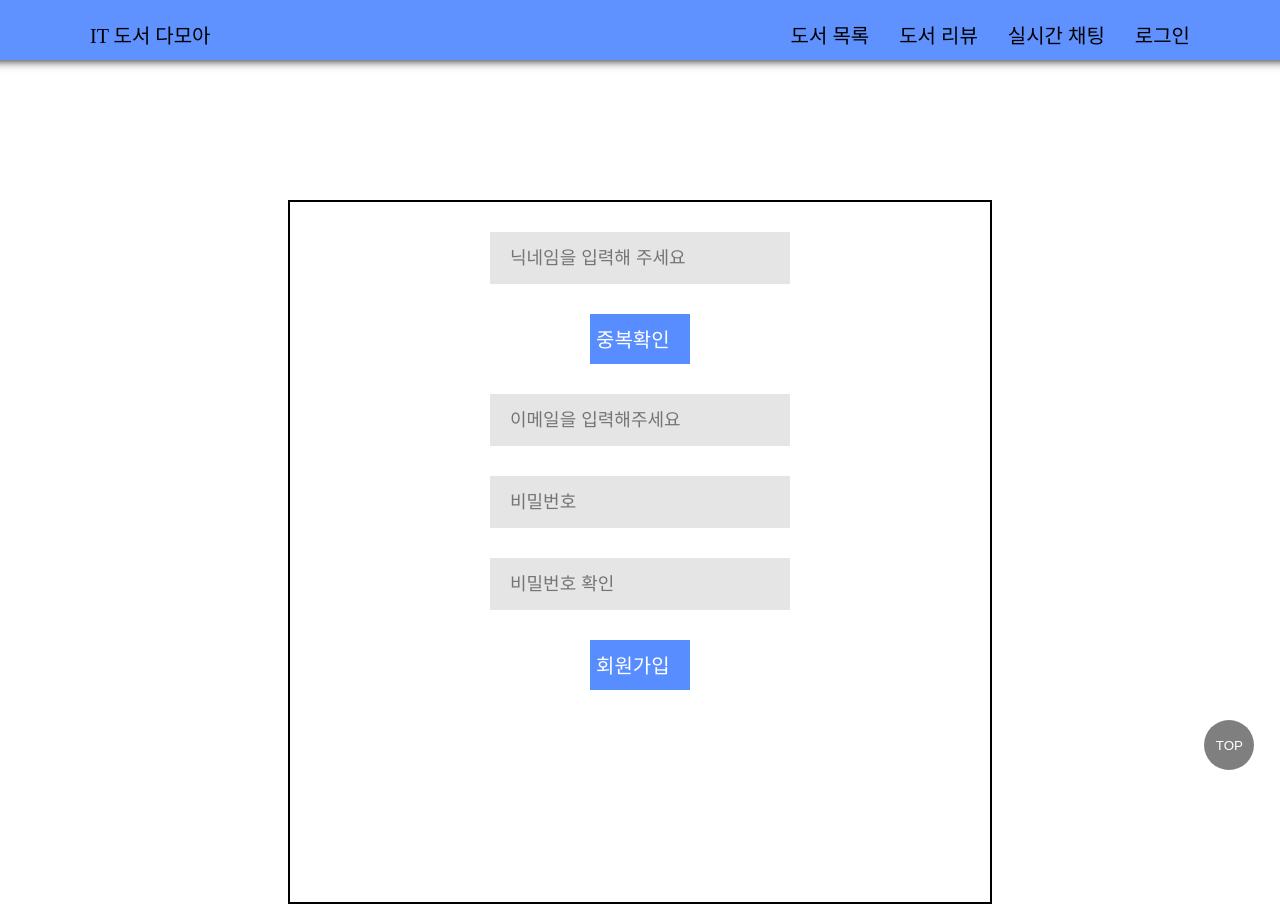
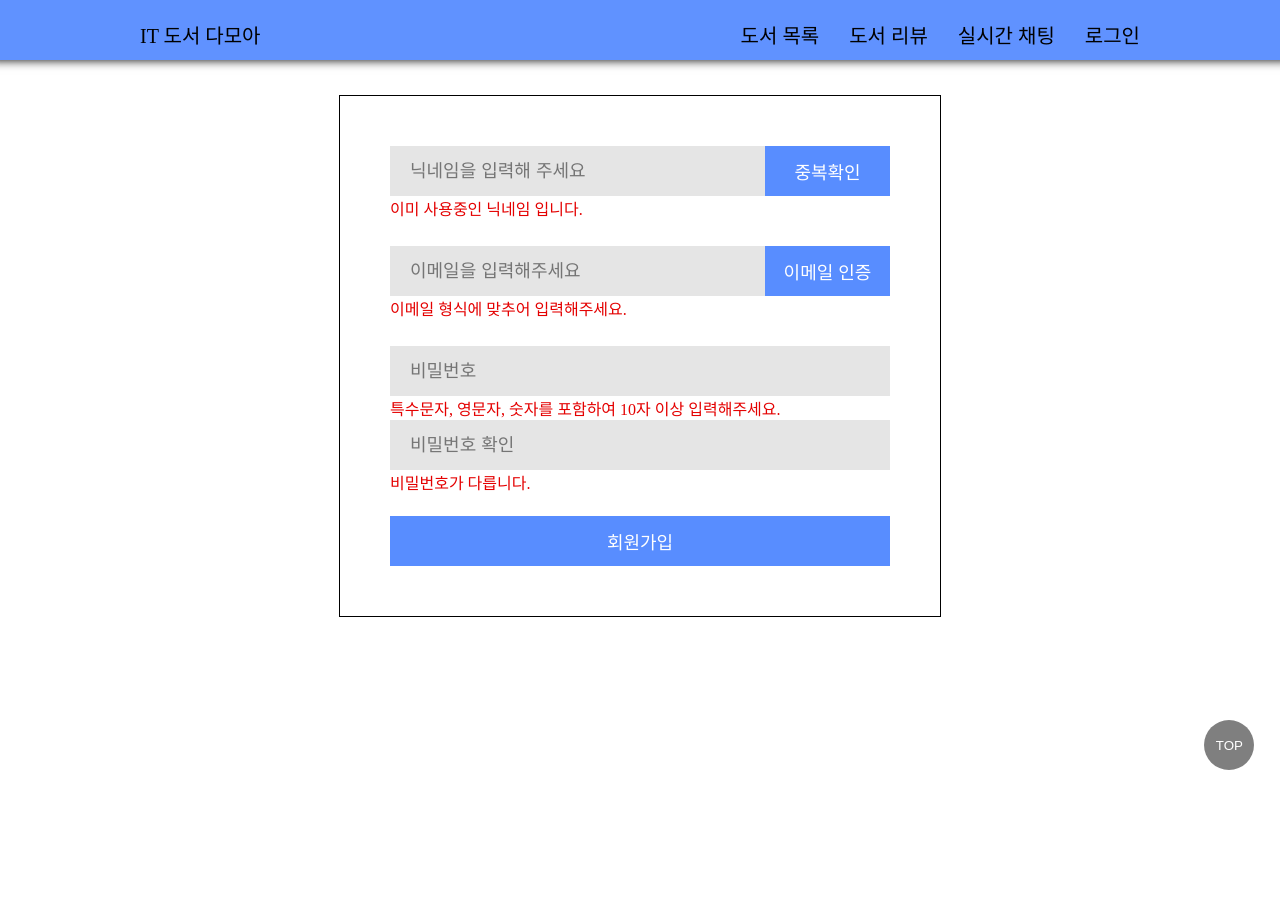
Before and after one commit to Jin-Mook/IT_Library, a React (Create React App) app in the folder frontend/: page /signup in a window 1280 px wide. After the commit the page ends 800 px from the top, so only its background shows below. Built offline with nearby package versions, Linux system fonts and the light colour scheme.

Commit message:
Update 회원가입 폼

```diff
--- a/frontend/src/App.module.css
+++ b/frontend/src/App.module.css
@@ -1,7 +1,7 @@
 .main {
   margin: 0 auto;
   margin-top: 95px; /* 페이지 상단 여백(Nav바랑 안겹치게 띄워놓아야함 */
-  width: 1100px;
+  width: 1000px;
 }
 
 .topBtn {
--- a/frontend/src/Button.js
+++ b/frontend/src/Button.js
@@ -3,7 +3,7 @@ import styles from "./Button.module.css";
 function Button({ onClick, src, text }) {
   // 버튼
   return (
-    <div className={styles.main}>
+    <div>
       <button className={styles.btn} onClick={onClick}>
         {src ? <img src={src} className={styles.img} alt="searchImg"></img> : null}
         {text}
--- a/frontend/src/Img.module.css
+++ b/frontend/src/Img.module.css
@@ -9,7 +9,7 @@
   height: 250px;
   width: 166px;
   position: relative;
-  transition: 0.3s;
+  transition: 1s;
   transform-style: preserve-3d;
 }
 
--- a/frontend/src/Login.module.css
+++ b/frontend/src/Login.module.css
@@ -1,21 +1,22 @@
 .main {
   margin: 0px auto;
   margin-top: 200px;
-  width: 700px;
-  height: 700px;
+  width: fit-content;
+  height: fit-content;
   border: 2px solid black;
   text-align: center;
 }
 
 .inner {
   margin: 0px auto;
+  padding: 50px 80px; /* 박스와 내부 div 공간 */
   width: fit-content;
 }
 
 .email {
   width: 260px;
   height: 50px;
-  margin: 30px auto;
+  margin: 0px auto;
   padding-left: 20px;
   padding-right: 20px;
   background-color: rgba(0, 0, 0, 0.1);
@@ -42,7 +43,7 @@
   width: 300px;
   height: 50px;
   display: flex;
-  margin: 30px auto;
+  margin: 0px auto;
   text-align: center;
 }
 
--- a/frontend/src/Nav.js
+++ b/frontend/src/Nav.js
@@ -1,6 +1,7 @@
 import { useState } from "react";
 import { Link } from "react-router-dom";
 import styles from "./Nav.module.css";
+
 function Nav() {
   const [login, setLogin] = useState(false); // 로그인과 비로그인 시 Nav바에서 표시되는 문자 다르게 출력
 
--- a/frontend/src/Nav.module.css
+++ b/frontend/src/Nav.module.css
@@ -16,7 +16,7 @@
 }
 
 .text {
-  width: 1100px;
+  width: 1000px;
   display: flex; /* 인접한 요소 세로배치(Home.js) */
   align-items: center; /* 박스 안 컨텐츠 세로 중앙정렬 */
 }
--- a/frontend/src/SignUp.js
+++ b/frontend/src/SignUp.js
@@ -1,5 +1,4 @@
 import styles from "./SignUp.module.css";
-import Button from "./Button";
 
 function SignUp() {
   function onSubmit(e) {
@@ -8,24 +7,39 @@ function SignUp() {
   }
 
   return (
-    <div className={styles.main}>
-      <form onSubmit={onSubmit}>
+    <form onSubmit={onSubmit} className={styles.main}>
+      <div className={styles.nickname}>
         <input
           type="text"
-          className={styles.pwd}
+          className={styles.nickname_text}
           placeholder="닉네임을 입력해 주세요"
         ></input>
-        <Button text={"중복확인"} />
+        <button className={styles.nickname_btn}>중복확인</button>
+        <div className={styles.hidden}>{"이미 사용중인 닉네임 입니다."}</div>
+      </div>
+      <div className={styles.email}>
         <input
           type="email"
-          className={styles.email}
+          className={styles.email_text}
           placeholder="이메일을 입력해주세요"
         ></input>
-        <input type="password" className={styles.pwd} placeholder="비밀번호"></input>
-        <input type="password" className={styles.pwd} placeholder="비밀번호 확인"></input>
-        <Button text={"회원가입"} />
-      </form>
-    </div>
+        <button className={styles.email_btn}>이메일 인증</button>
+        <div className={styles.hidden}>{"이메일 형식에 맞추어 입력해주세요."}</div>
+      </div>
+      <div className={styles.pwd}>
+        <input type="password" className={styles.pwd_text} placeholder="비밀번호"></input>
+        <div className={styles.hidden}>
+          {"특수문자, 영문자, 숫자를 포함하여 10자 이상 입력해주세요."}
+        </div>
+        <input
+          type="password"
+          className={styles.pwd_text}
+          placeholder="비밀번호 확인"
+        ></input>
+        <div className={styles.hidden}>{"비밀번호가 다릅니다."}</div>
+      </div>
+      <button className={styles.btn}>회원가입</button>
+    </form>
   );
 }
 
--- a/frontend/src/SignUp.module.css
+++ b/frontend/src/SignUp.module.css
@@ -1,51 +1,84 @@
 .main {
-  margin: 0px auto;
-  margin-top: 200px;
-  width: 700px;
-  height: 700px;
-  border: 2px solid black;
-  text-align: center;
+  width: 500px;
+  height: 500px auto;
+  margin: 0 auto;
+  border: 1px solid black;
+  display: grid;
+  row-gap: 30px; /* fr 사이의 여백 */
+  grid-template-rows: 70px 70px 140px 50px;
+  padding: 50px;
 }
 
-.inner {
-  margin: 0px auto;
-  width: fit-content;
+.hidden {
+  /* visibility: hidden; */
+  color: rgb(228, 0, 0);
+}
+
+.nickname {
+  display: grid;
+  grid-template-columns: 3fr 1fr;
+}
+
+.nickname_text {
+  height: 50px;
+  padding: 0px 20px;
+  background-color: rgba(0, 0, 0, 0.1);
+  outline: none; /* 포커스 시 파란테두리 제거 */
+  font-size: 18px;
+  border: none;
+}
+
+.nickname_btn {
+  padding: 0px;
+  height: 50px;
+  background-color: rgb(88, 141, 255);
+  color: white;
+  font-size: 18px;
+  cursor: pointer;
+  border: none;
 }
 
 .email {
-  width: 260px;
+  display: grid;
+  grid-template-columns: 3fr 1fr;
+}
+
+.email_text {
   height: 50px;
-  margin: 30px auto;
-  padding-left: 20px;
-  padding-right: 20px;
+  padding: 0px 20px;
   background-color: rgba(0, 0, 0, 0.1);
   outline: none; /* 포커스 시 파란테두리 제거 */
   font-size: 18px;
-  display: flex;
+  border: none;
+}
+
+.email_btn {
+  padding: 0px;
+  background-color: rgb(88, 141, 255);
+  color: white;
+  font-size: 18px;
+  cursor: pointer;
   border: none;
 }
 
 .pwd {
-  width: 260px;
+  display: grid;
+  grid-template-rows: 1fr 1fr;
+}
+
+.pwd_text {
   height: 50px;
-  margin: 30px auto;
-  padding-left: 20px;
-  padding-right: 20px;
+  padding: 0px 20px;
   background-color: rgba(0, 0, 0, 0.1);
   outline: none; /* 포커스 시 파란테두리 제거 */
   font-size: 18px;
-  display: flex;
   border: none;
 }
 
-.main button {
-  width: 100px;
-  height: 50px;
-  display: flex;
-  margin: 30px auto;
-  text-align: center;
+.btn {
+  background-color: rgb(88, 141, 255);
+  color: white;
+  font-size: 18px;
+  cursor: pointer;
+  border: none;
 }
-
-p {
-  text-align: center;
-}
```
